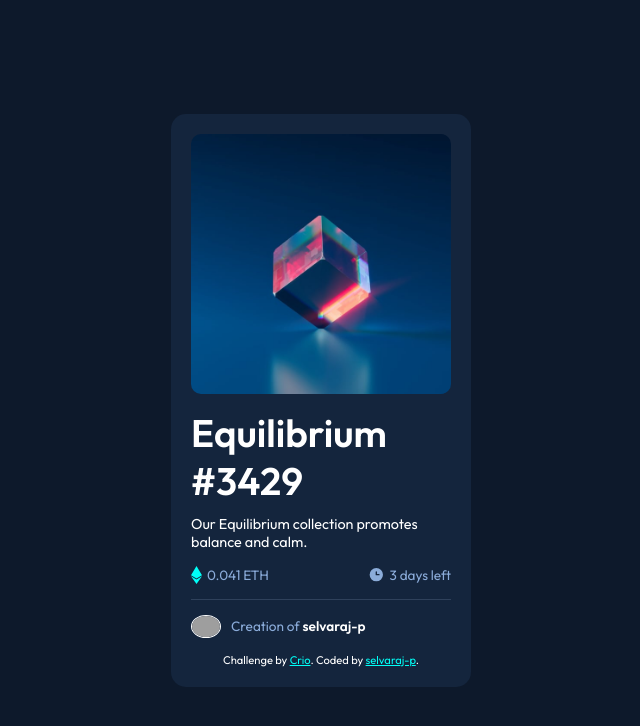
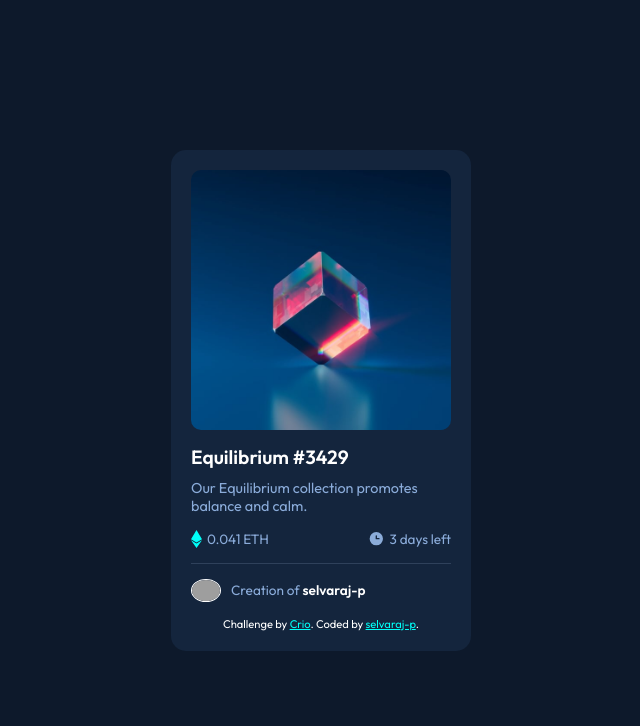
Before and after one commit to Selvaraj-p/nft-preview-card, a React (Create React App) app: page / in a window 1280 px wide. Shown: the top 726 px of the page, without its empty margins (319-959 px from the left). Built offline with nearby package versions, Linux system fonts and the light colour scheme; grey boxes are pictures that could not be loaded.

Commit message:
changes added

```diff
--- a/src/NFTCard.jsx
+++ b/src/NFTCard.jsx
@@ -18,12 +18,13 @@ const NFTCard = () => {
           <img src={EquipIco} alt="View icon" />
         </div>
       </div>
-    <div className="card__title">
-          <h1>Equilibrium #3429</h1>
-          <p className="card__description">
-            Our Equilibrium collection promotes balance and calm.
-          </p>
+    <div id="info">
+      <h1 className="card__title">Equilibrium #3429</h1>
+      <p className="card__description">
+        Our Equilibrium collection promotes balance and calm.
+      </p>
     </div>
+
     <div className="card__time">
         <div className="card__time-left">
           <img src={Ether} alt="Ethereum" />
@@ -43,7 +44,7 @@ const NFTCard = () => {
       </div>
       <footer className="attribution">
         Challenge by <a href="https://www.crio.do" target="_blank" rel="noopener noreferrer">Crio</a>.
-        Coded by <a href="https://www.github.com/selvaraj-p" target="_blank" rel="noopener noreferrer">selvaraj-p</a>.
+        Coded by <a href="https://www.github.com/yourUsername" target="_blank" rel="noopener noreferrer">selvaraj-p</a>.
       </footer>
 
     </main>
```
